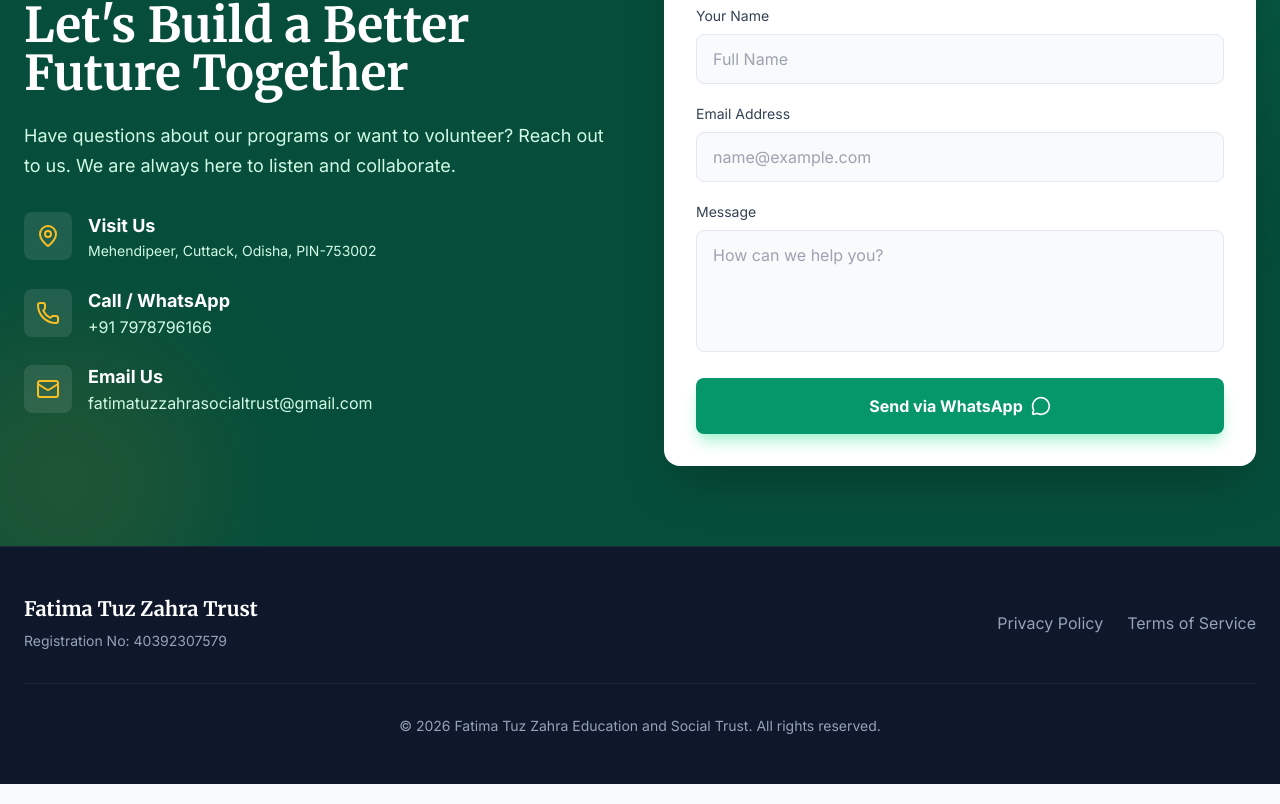
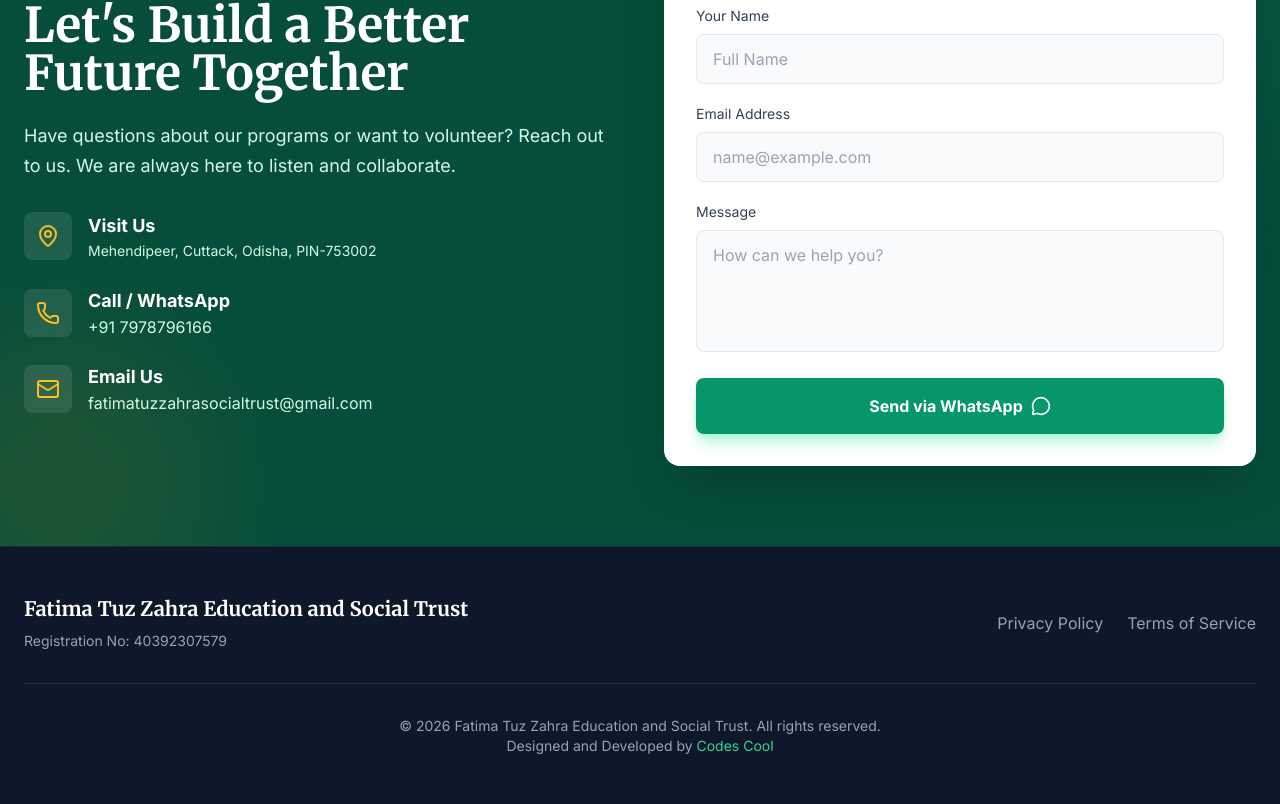
Before and after one commit to samsabdal/fatimatuzzahraest, a React (Vite) app: page / in a window 1280 px wide. Shown: the part 2249-3053 px from the top of the page. Built offline with nearby package versions, Linux system fonts and the light colour scheme.

Commit message:
updated Codes Cool

```diff
--- a/App.tsx
+++ b/App.tsx
@@ -389,7 +389,7 @@
         <div className="container mx-auto px-6 text-center md:text-left">
           <div className="flex flex-col md:flex-row justify-between items-center">
             <div className="mb-6 md:mb-0">
-               <h3 className="text-white font-serif font-bold text-xl mb-2">Fatima Tuz Zahra Trust</h3>
+               <h3 className="text-white font-serif font-bold text-xl mb-2">Fatima Tuz Zahra Education and Social Trust</h3>
                <p className="text-sm">Registration No: 40392307579</p>
             </div>
             <div className="flex space-x-6 mb-6 md:mb-0">
@@ -399,6 +399,7 @@
           </div>
           <div className="border-t border-slate-800 mt-8 pt-8 text-center text-sm">
             <p>&copy; {new Date().getFullYear()} Fatima Tuz Zahra Education and Social Trust. All rights reserved.</p>
+            <p>Designed and Developed by <a href="https://www.codescool.in/" className="text-emerald-400 hover:text-emerald-300 transition-colors"> Codes Cool</a></p>
           </div>
         </div>
       </footer>
```
